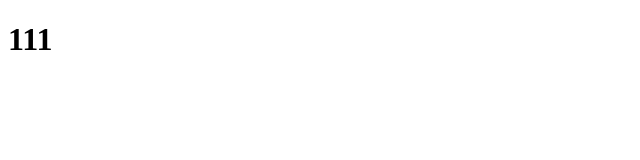
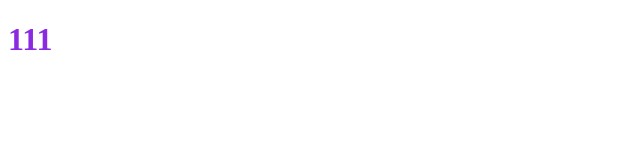
Before and after one commit to gigi050528/2025-project, a plain HTML site: page index.html in a window 1280 px wide. Shown: the full height of the page, 0-640 px from the left. Drawn offline with Linux system fonts and the light colour scheme.

Commit message:
新增CSS

```diff
--- /dev/null
+++ b/css/all.css
@@ -0,0 +1,3 @@
+body{
+    color: blueviolet;
+}
--- a/index.html
+++ b/index.html
@@ -4,6 +4,7 @@
     <meta charset="UTF-8">
     <meta name="viewport" content="width=device-width, initial-scale=1.0">
     <title>Document</title>
+    <link rel="stylesheet" href="css/all.css">
 </head>
 <body>
     <h1>111</h1>
```
